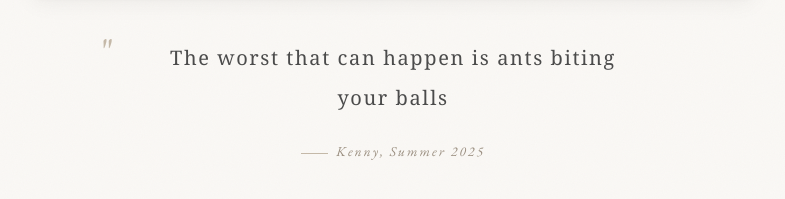
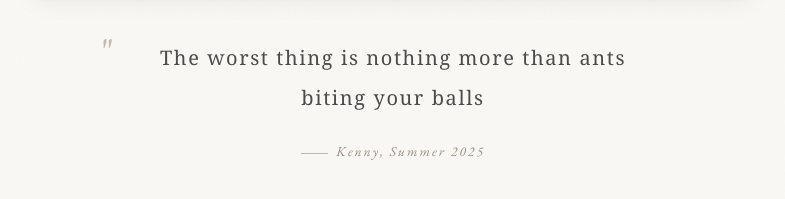
Before and after one commit to meatbagpro/letshithappen, a plain HTML site: page index.html in a window 1280 px wide. Shown: the part 591-790 px from the top of the page, without its empty margins (247-1032 px from the left). Drawn offline with nearby package versions, Linux system fonts and the light colour scheme.

Commit message:
refine caption wording
Co-authored-by: naiba/CloudCode <hi+cloudcode@nai.ba>

```diff
--- a/index.html
+++ b/index.html
@@ -182,7 +182,7 @@
       <img src="egg.png" alt="Kenny 坐在竹凳上的夏日往事" loading="eager">
     </figure>
     <figcaption class="caption">
-      <p class="quote">The worst that can happen is ants biting your balls</p>
+      <p class="quote">The worst thing is nothing more than ants biting your balls</p>
       <p class="attribution"><span class="dash"></span>Kenny, Summer 2025</p>
     </figcaption>
   </main>
```
